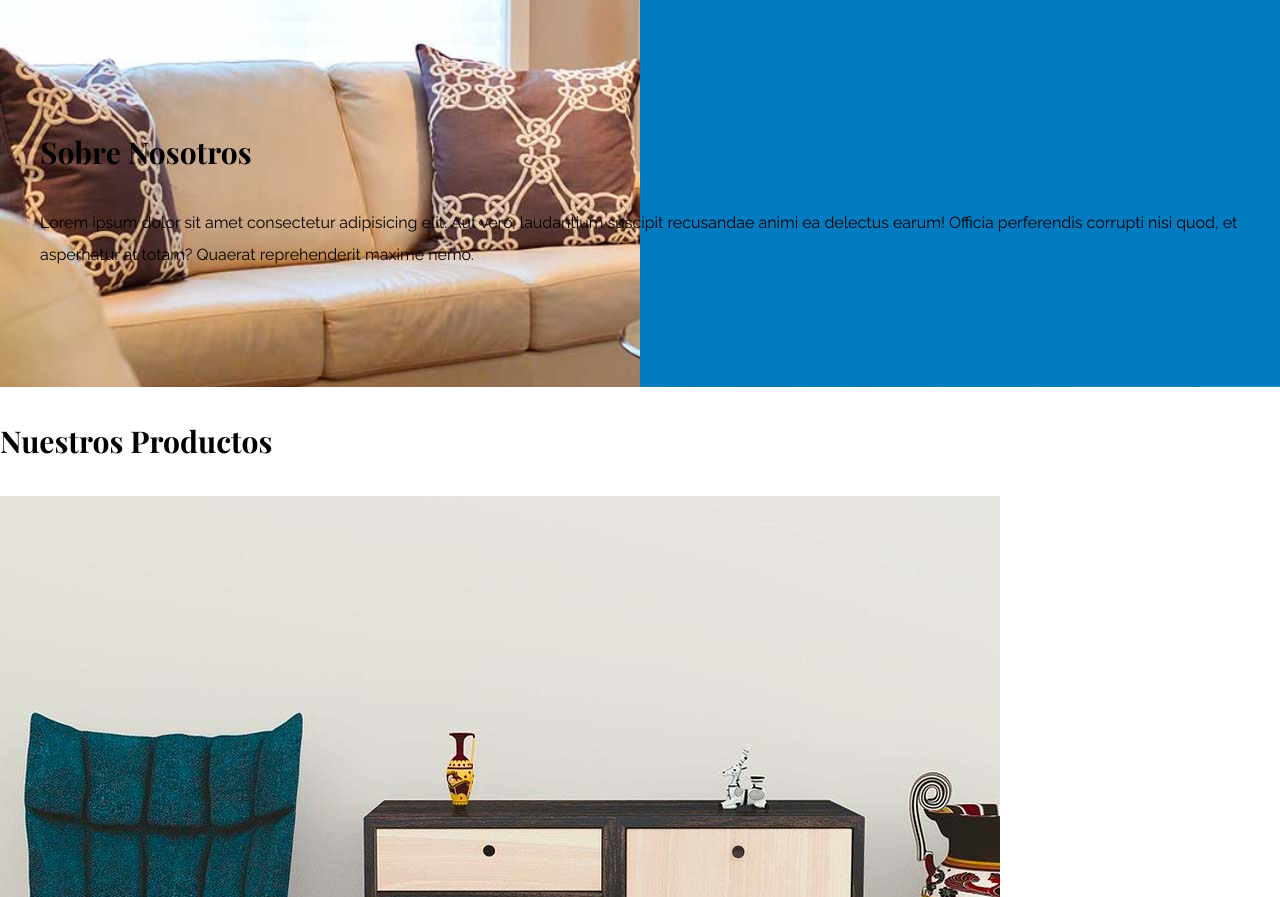
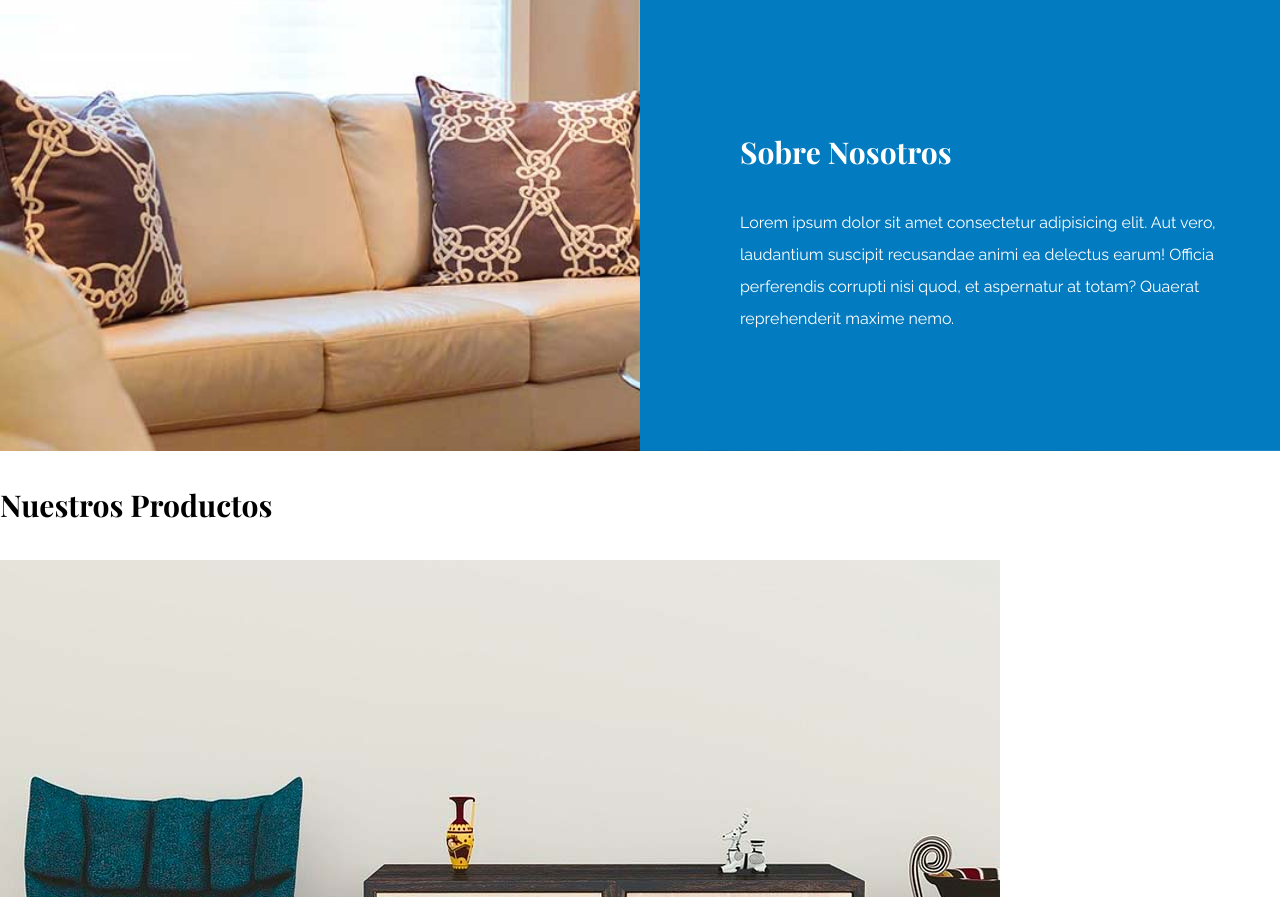
Before and after one commit to javier-tecla/Ecommerce-css, a plain HTML site: page index.html in a window 1280 px wide. Shown: the part 1323-2220 px from the top of the page. Drawn offline with nearby package versions, Linux system fonts and the light colour scheme; a web font is replaced by a local one.

Commit message:
Finalizando seccion Nosotros con flexbox

```diff
--- a/css/app.css
+++ b/css/app.css
@@ -104,3 +104,14 @@ img {
     background-repeat: no-repeat;
     background-size: 100%, 120rem;
 }
+
+.sobre-nosotros-grid {
+    display: flex;
+    justify-content: flex-end;
+}
+
+.texto-nosotros {
+    flex-basis: 50%;
+    padding-left: 10rem;
+    color: #FFF;
+}
--- a/index.html
+++ b/index.html
@@ -54,13 +54,15 @@
     </section>
 
     <section class="sobre-nosotros">
-        <div class="contenedor">
+        <div class="contenedor sobre-nosotros-grid">
+            <div class="texto-nosotros">
             <h2>Sobre Nosotros</h2>
             <p>Lorem ipsum dolor sit amet consectetur adipisicing elit. Aut vero, laudantium suscipit recusandae animi
                 ea
                 delectus earum! Officia perferendis corrupti nisi quod, et aspernatur at totam? Quaerat reprehenderit
                 maxime
                 nemo.</p>
+            </div>
         </div>
 
     </section>
```
